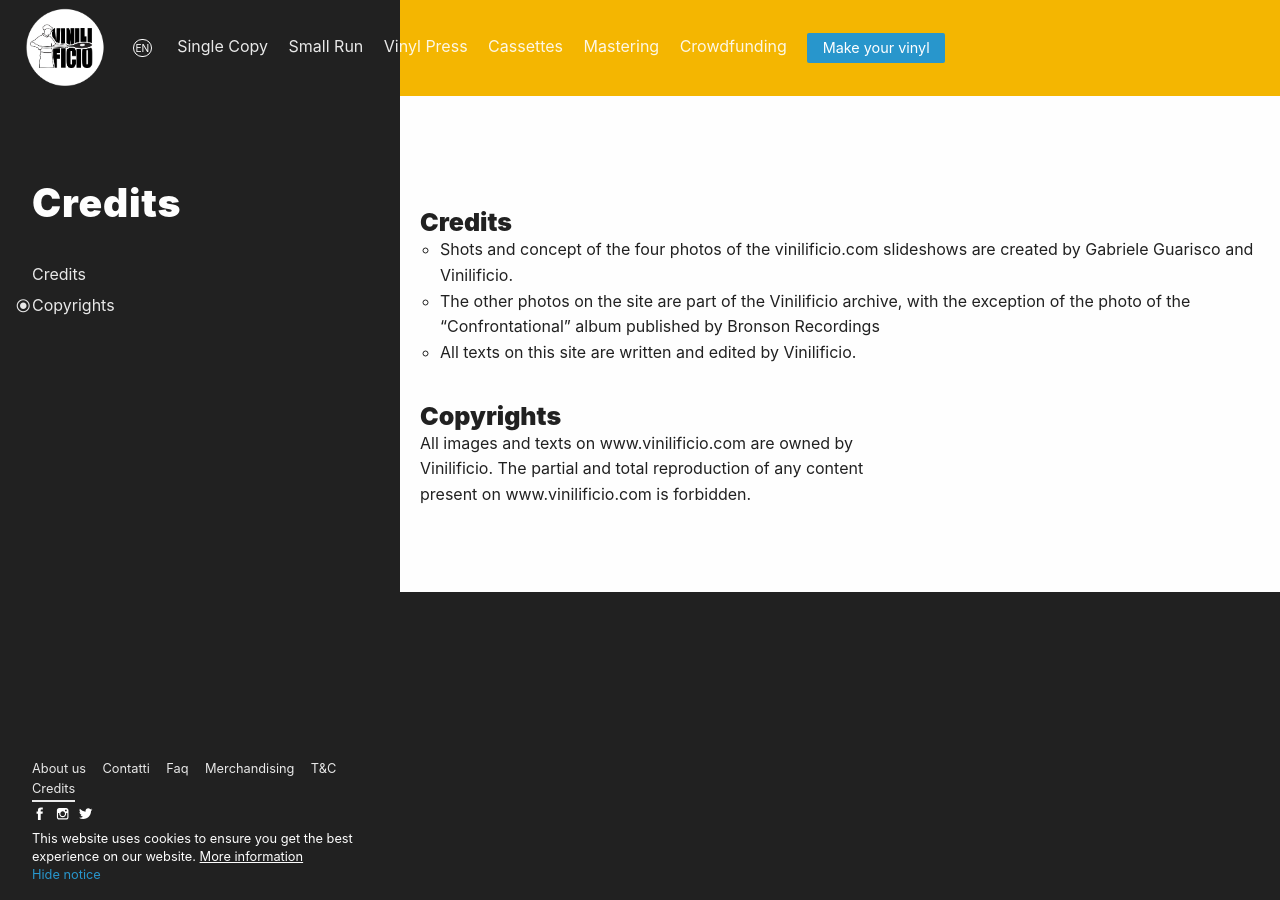
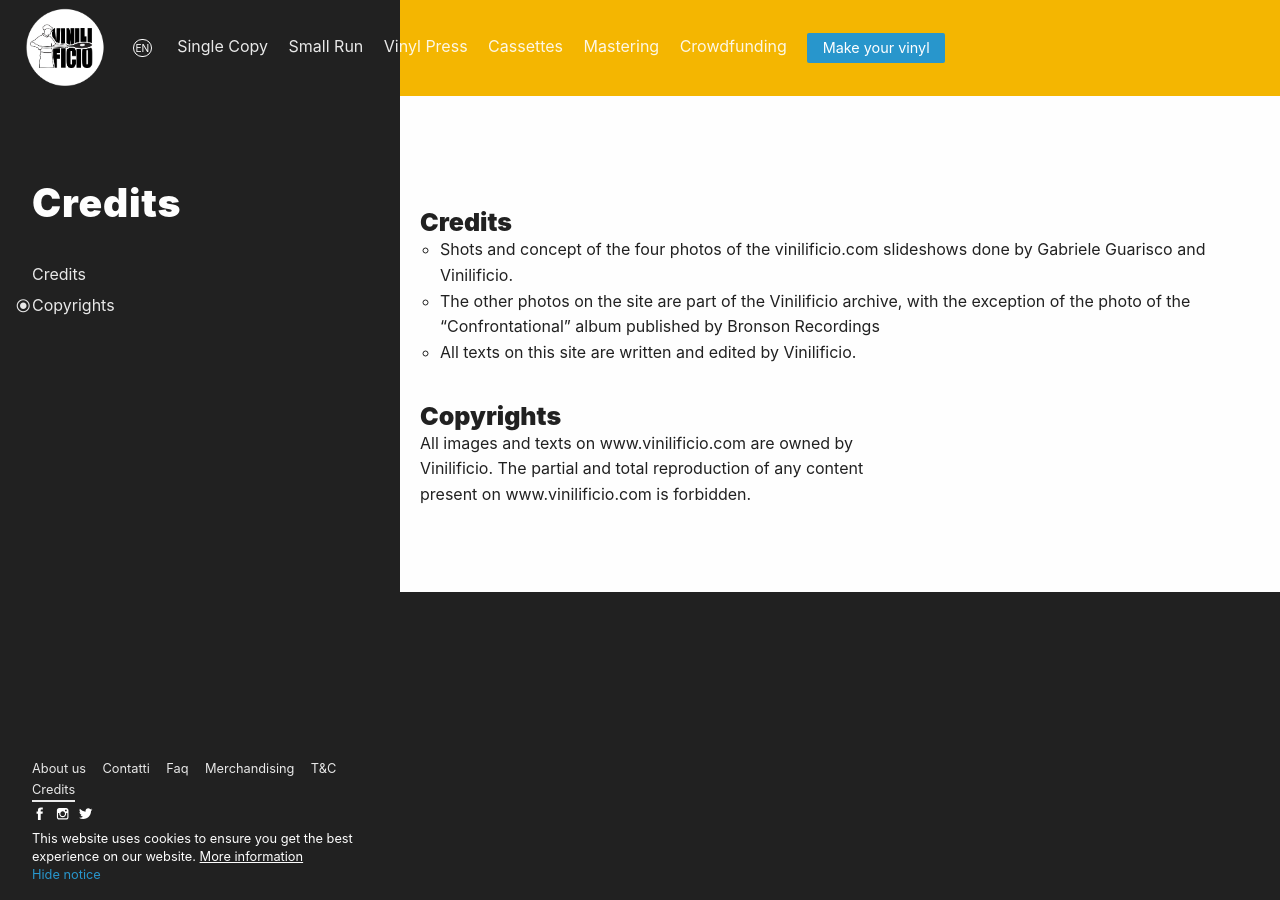
Before and after one commit to Vinilificio/vinilificio.com, a Jekyll site: the page built from _pages/credits_en.md, in a window 1280 px wide. Built offline with Jekyll 4.4.1, drawn with Linux system fonts in a browser that asks for light colours; nearby versions of some CDN libraries; comment, search, counter and statistics services are not loaded.

Commit message:
Update credits_en.md

```diff
--- a/_pages/credits_en.md
+++ b/_pages/credits_en.md
@@ -13,7 +13,7 @@
 ---
 
 ### Credits
-* Shots and concept of the four photos of the vinilificio.com slideshows are created by Gabriele Guarisco and Vinilificio.
+* Shots and concept of the four photos of the vinilificio.com slideshows done by Gabriele Guarisco and Vinilificio.
 * The other photos on the site are part of the Vinilificio archive, with the exception of the photo of the "Confrontational" album published by Bronson Recordings
 * All texts on this site are written and edited by Vinilificio.
 
```
